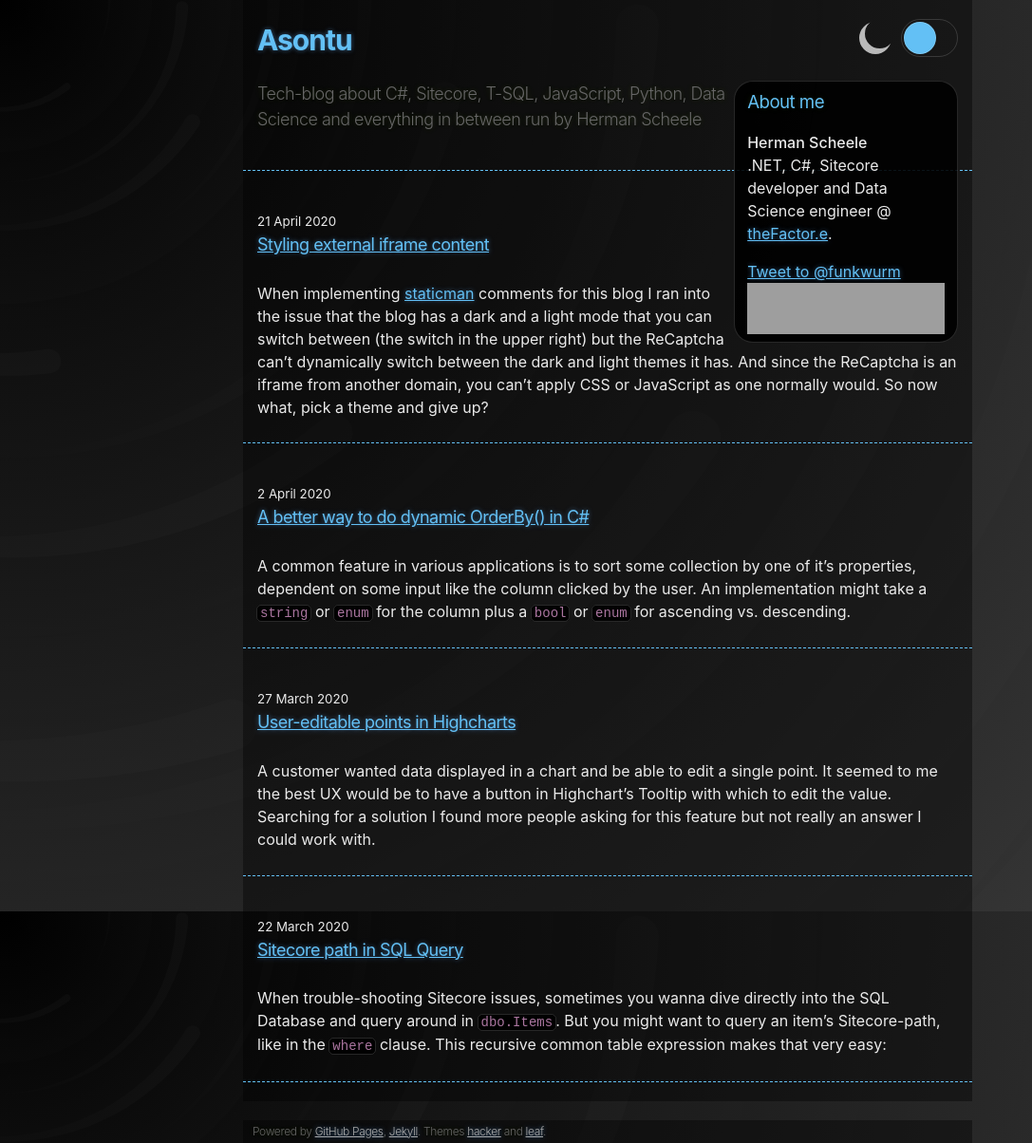
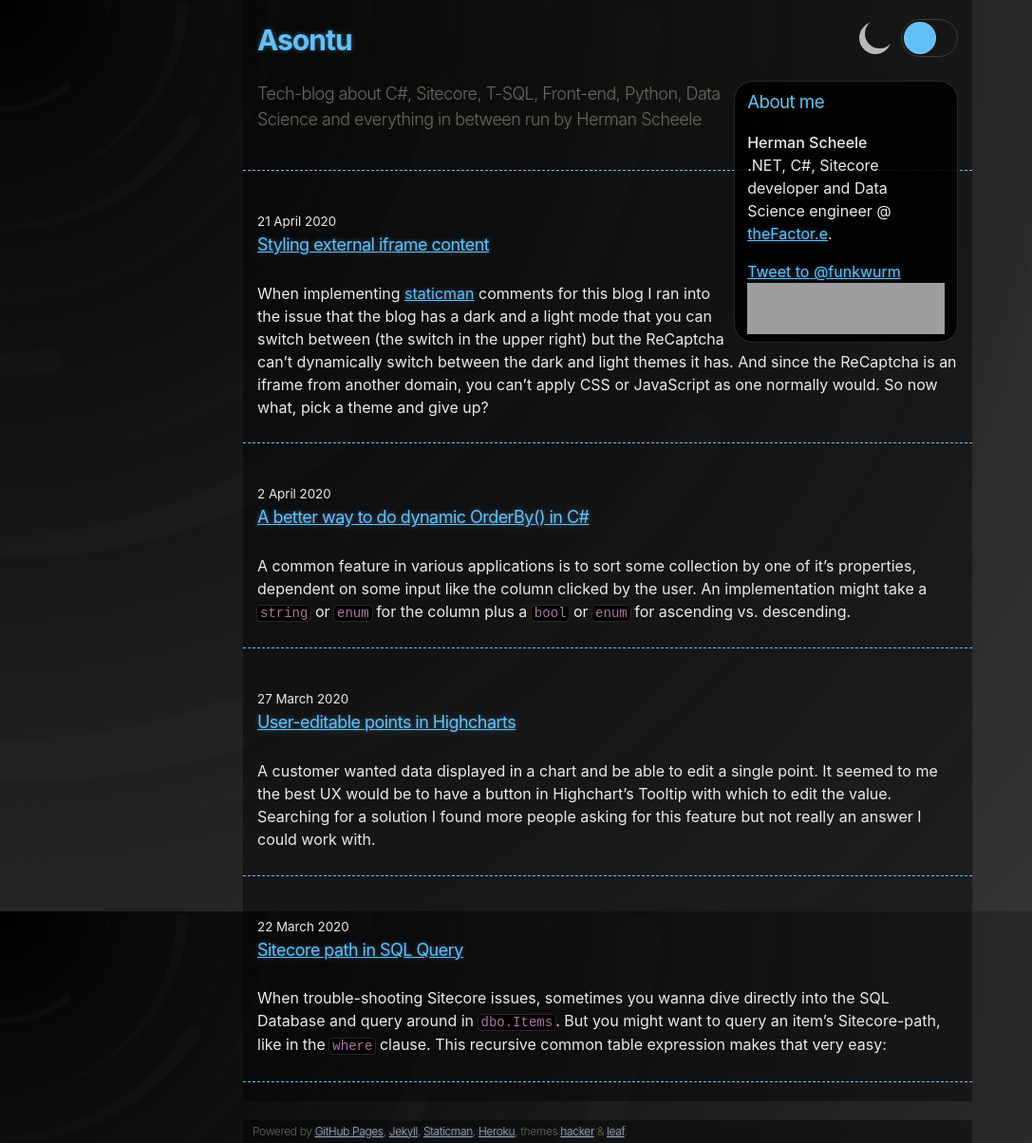
Before and after one commit to asontu/asontu.github.io, a Jekyll site: the page built from index.html, in a window 1280 px wide. Shown: the whole page at 95% size, without its empty margins (0-1087 px from the left). Built offline with Jekyll 4.4.1, drawn with Linux system fonts in a browser that asks for light colours; comment, search, counter and statistics services are not loaded; grey boxes are pictures that could not be loaded.

Commit message:
Tweak attribution and mention Front-end rather than just JavaScript

```diff
--- a/_config.yml
+++ b/_config.yml
@@ -1,5 +1,5 @@
 title: Asontu
-description: Tech-blog about C#, Sitecore, T-SQL, JavaScript, Python, Data Science and everything in between run by Herman Scheele
+description: Tech-blog about C#, Sitecore, T-SQL, Front-end, Python, Data Science and everything in between run by Herman Scheele
 theme: jekyll-theme-hacker
 author: Herman Scheele
 
--- a/_layouts/default.html
+++ b/_layouts/default.html
@@ -72,7 +72,7 @@
 
 			<footer>
 				<div class="container">
-					Powered by <a href="https://pages.github.com/" target="_blank">GitHub Pages</a>, <a href="https://jekyllrb.com/" target="_blank">Jekyll</a>. Themes <a href="https://pages-themes.github.io/hacker/" target="_blank">hacker</a> and <a href="https://jekyll-themes.com/leaf/" target="_blank">leaf</a>.
+					Powered by <a href="https://pages.github.com/" target="_blank">GitHub Pages</a>, <a href="https://jekyllrb.com/" target="_blank">Jekyll</a>, <a href="https://staticman.net/" target="_blank">Staticman</a>, <a href="https://www.heroku.com/" target="_blank">Heroku</a>, themes <a href="https://pages-themes.github.io/hacker/" target="_blank">hacker</a> &amp; <a href="https://jekyll-themes.com/leaf/" target="_blank">leaf</a>.
 				</div>
 			</footer>
 		</div>
```
